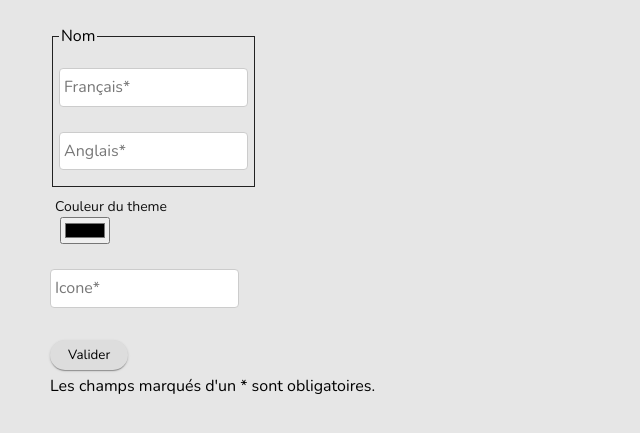
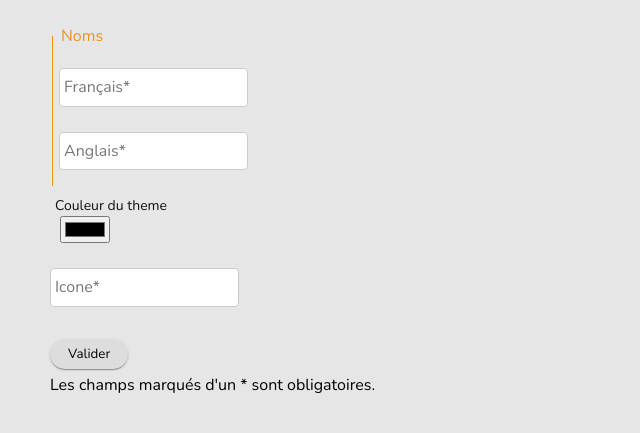
Before and after one commit to oxypomme/IUT-InfoNews, a PHP site: page /themes_view.php in a window 1280 px wide. Shown: the part 168-601 px from the top of the page, without its empty margins (0-640 px from the left). Run offline with PHP 8.4, Linux system fonts and the light colour scheme; the visitor is signed in with stand-in values (Sample User, id 1); data that the repository does not hold is empty.

Commit message:
better display of select labels and fieldsets

```diff
--- a/css/style.css
+++ b/css/style.css
@@ -364,11 +364,18 @@ form textarea:focus~label {
     color: var(--secondary-color);
 }
 
+form .color-container~label,
 form .select-container~label,
-form .color-container~label,
 #createPass {
     top: -20px;
     font-size: 14px;
+    color: #111;
+}
+
+aside>form .select-container~label {
+    top: -20px;
+    left: 10px;
+    font-size: inherit;
     color: #111;
 }
 
@@ -399,15 +406,16 @@ form input[type="submit"]:focus {
 }
 
 form fieldset {
-    border: solid #222 1px;
+    border: none;
+    border-left: solid var(--secondary-color) 1px;
     width: max-content;
     min-width: 183px;
     padding: 6px;
     margin-bottom: 30px;
 }
 
-aside form fieldset {
-    border: solid #fff 1px;
+form fieldset legend {
+    color: var(--secondary-color);
 }
 
 /*== NAVBAR ==*/
--- a/themes_view.php
+++ b/themes_view.php
@@ -12,7 +12,7 @@ include "php/createTheme.php";
 
 <head>
     <meta charset="UTF-8">
-    <title>Info News - Création d'un theme</title>
+    <title>Info News - Création de Theme</title>
     <link rel="icon" href="favicon.ico" />
     <link rel="stylesheet" href="css/style.css" />
     <link rel="stylesheet" media="screen and (max-width:720px)" href="css/mobile.css" />
@@ -29,7 +29,7 @@ include "php/createTheme.php";
     <main>
         <form method="post">
             <fieldset>
-                <legend>Nom</legend>
+                <legend>Noms</legend>
                 <div>
                     <input type="text" name="frname" value=<?= '"' . $frname . '"' ?> required />
                     <label>Français*</label>
```
